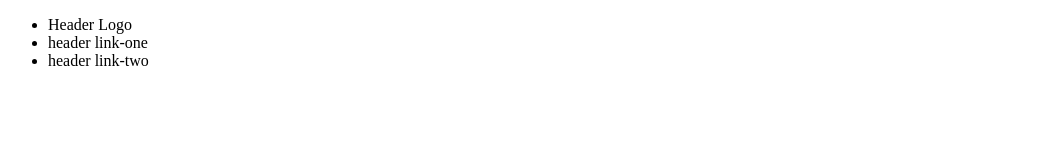
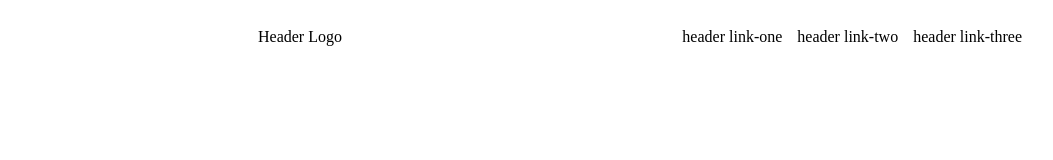
Before and after one commit to BackEndBaritone/landing-page, a plain HTML site: page index.html in a window 1280 px wide. Shown: the whole page, without its empty margins (0-1053 px from the left). Drawn offline with Linux system fonts and the light colour scheme.

Commit message:
Add header link and position header html elements

```diff
--- a/index.html
+++ b/index.html
@@ -9,13 +9,13 @@
 
 <body>
   <div class="section-one">
-    <nav class="header">
-        <ul>
-            <li>Header Logo</li>
-            <li><a>header link-one</a></li>
-            <li><a>header link-two</a></li>
-        </ul>
+    <nav>
+       <ul class="header">
+          <li class="logo">Header Logo</li>
+          <li><a>header link-one</a></li>
+          <li><a>header link-two</a></li>
+          <li><a>header link-three</a></li>
+       </ul>
     </nav>
-
   </div>
 </body>
--- a/style.css
+++ b/style.css
@@ -0,0 +1,26 @@
+.body {
+    height: 100vh;
+    display: flex;
+    flex-direction: column;
+}
+
+ul {
+    list-style: none;
+    margin: 0;
+    padding: 0;
+}
+
+.section-one {
+    display: flex;
+    flex-direction: column;
+    padding: 20px 250px;
+}
+
+.header {
+    display: flex;
+    gap: 15px;
+}
+
+.logo {
+    margin-right: auto;
+}
```
